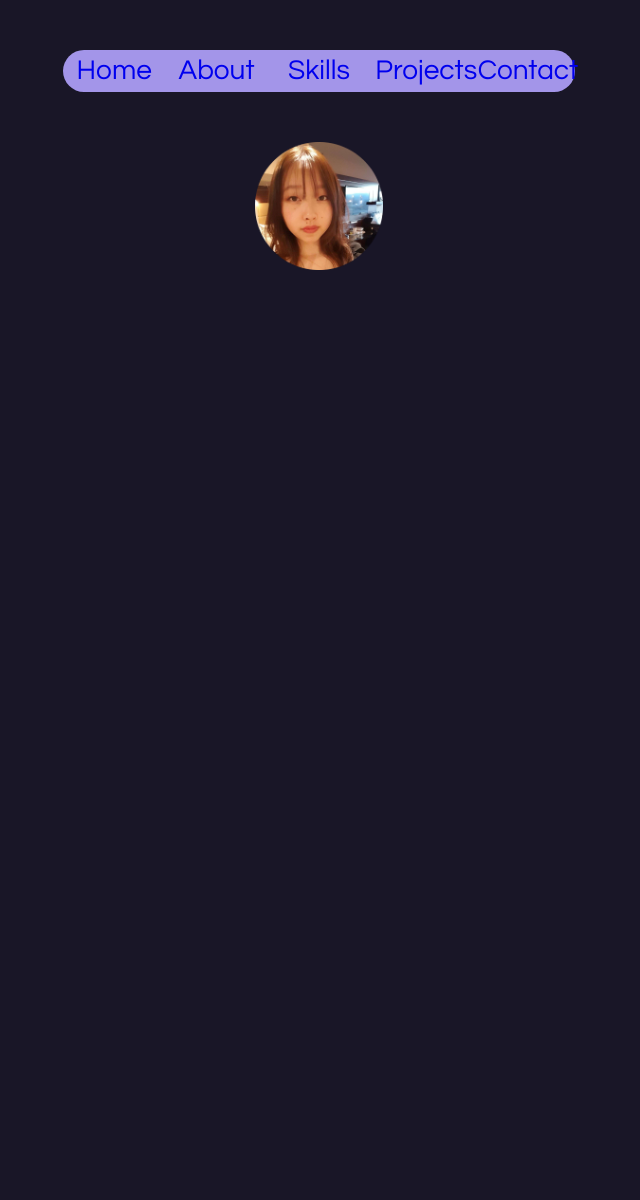
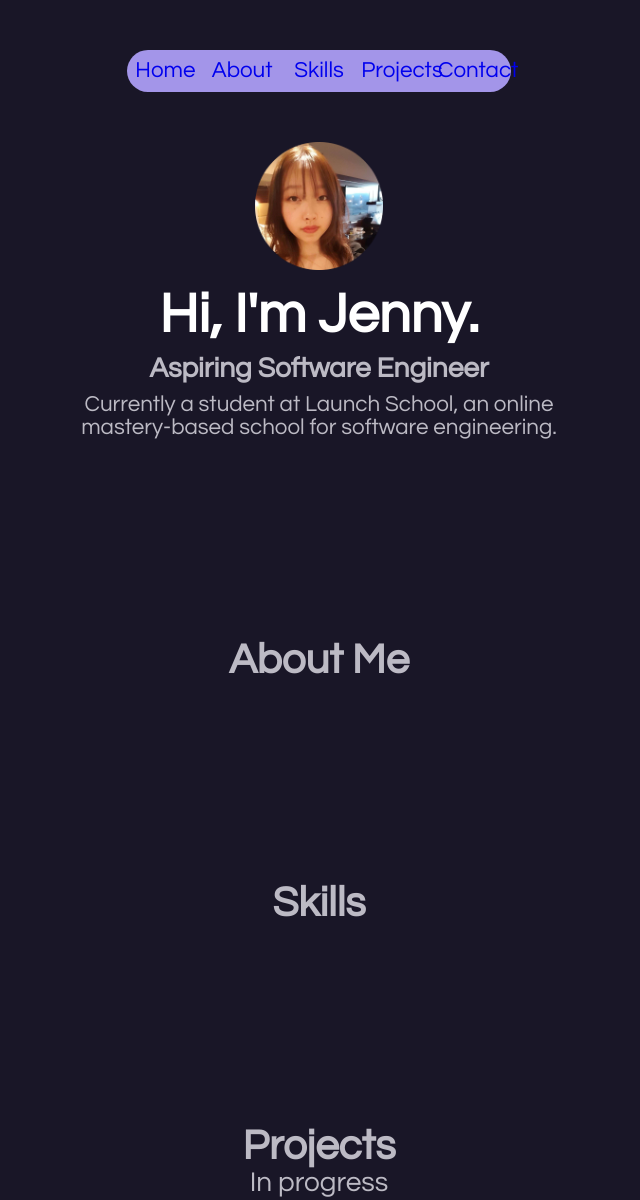
Before and after one commit to jen-wan/jen-wan.github.io, a plain HTML site: page index.html in a window 1280 px wide. Shown: the top 1200 px of the page, without its empty margins (321-961 px from the left). Before the commit the page ends 800 px from the top, so only its background shows below. Drawn offline with Linux system fonts and the light colour scheme.

Commit message:
fix margins

```diff
--- a/index.html
+++ b/index.html
@@ -6,23 +6,45 @@
   <link rel="stylesheet" href="style.css">
 </head>
 <body>
-  <nav>
-    <ul>
-      <li><a href="#">Home</a></li>
-      <li><a href="#">About</a></li>
-      <li><a href="#">Skills</a></li>
-      <li><a href="#">Projects</a></li>
-      <li><a href="#">Contact</a></li>
-    </ul>
-  </nav>
+  <main id="home">
+    <nav>
+      <ul>
+        <li><a href="#home">Home</a></li>
+        <li><a href="#about">About</a></li>
+        <li><a href="#skills">Skills</a></li>
+        <li><a href="#Projects">Projects</a></li>
+        <li><a href="#Contact">Contact</a></li>
+      </ul>
+    </nav>
+    <figure>
+      <img src="images/background.png" alt="profile pic">
+    </figure>
+    <header>
+      <h1> Hi, I'm Jenny.</h1>
+      <h4>Aspiring Software Engineer</h4>
+      <p>Currently a student at Launch School, an online </p>
+      <p>mastery-based school for software engineering.</p>
+    </header>
+  </main>
 
-  <header></header>
+  <section id="about">
+    <h2>About Me</h2>
+    <p>
+    </p>
+  </section>
 
-  <section> </section>
+  <section id="skills">
+    <h2>Skills</h2>
+  </section>
 
-  <figure>
-    <img src="images/background.png" alt="profile pic">
-  </figure>
+  <section id="projects">
+    <h2>Projects</h2>
+    <p>In progress</p>
+  </section>
+
+  <section id="contact">
+    <h2>Contact me</h2>
+  </section>
 
 </body>
 </html>
--- a/style.css
+++ b/style.css
@@ -9,20 +9,26 @@ html {
   font-size: 28px;
 }
 
+body {
+  background-color: #191627;
+  color: #BCBAC4;
+  /*light purple #a395e9 */
+}
+
 nav ul {
   box-sizing: border-box;
   background-color: #a395e9;
   list-style-type: none;
   border-radius: 25px;
-  width: 40%;
+  width: 30%;
   font-size: 0;
-  margin: auto;
-  margin-top: 50px;
+  text-align: center;
+  margin: 50px auto auto auto;
 }
 
 nav li {
   display: inline-block;
-  font-size: 1rem;
+  font-size: 0.8rem;
   width: 20%;
   text-align: center;
 }
@@ -43,21 +49,49 @@ nav a:focus {
   color: white;
 }
 
-body {
-  background-color: #191627;
-  color: white;
-  /*light purple #a395e9 */
-}
-
-header {
-  width: 100%;
-}
-
 figure {
   text-align: center;
   margin-top: 50px;
 }
+
 figure img {
   height: 10%;
   width: 10%;
 }
+
+#home header {
+  margin-bottom: 200px;
+  text-align: center;
+  width: 100%;
+}
+
+header h1 {
+  color: white;
+  margin: 10px;
+}
+
+header h4 {
+  margin: 10px;
+}
+
+header p {
+  font-size: 0.8rem;
+  text-align: center;
+}
+#about {
+  margin-bottom: 200px;
+  text-align: center;
+}
+
+#skills{
+  margin-bottom: 200px;
+  text-align: center;
+}
+#projects{
+  margin-bottom: 200px;
+  text-align: center;
+}
+#contact{
+  margin-bottom: 200px;
+  text-align: center;
+}
```
